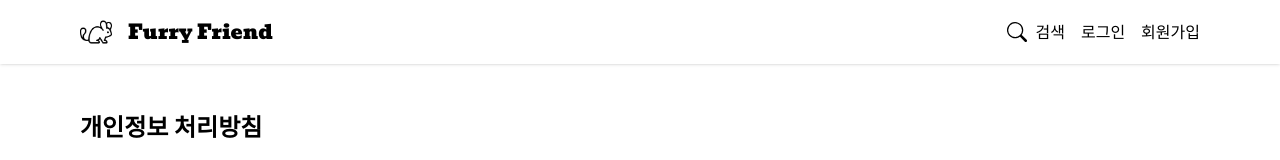
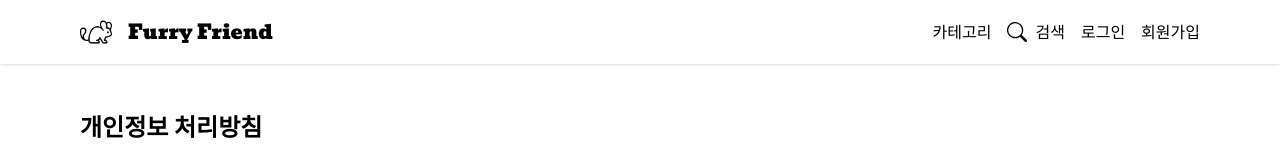
Before and after one commit to Team-Furry-Friend/furry-friend-frontend, a Next.js app: page /privacy in a window 1280 px wide. Shown: the top 160 px of the page. Built offline with nearby package versions, Linux system fonts and the light colour scheme; no server answers.

Commit message:
fix styling

```diff
--- a/src/components/buttons/SearchBtn.tsx
+++ b/src/components/buttons/SearchBtn.tsx
@@ -12,7 +12,10 @@ const SearchBtn = () => {
   };
 
   return (
-    <button onClick={onClick} className='flex gap-2 items-center rounded-full'>
+    <button
+      onClick={onClick}
+      className='h-full flex gap-2 px-2 items-center bg-white hover:bg-gray-200 mr-2'
+    >
       <BsSearch size={20} />
       <span className='hidden md:block'>검색</span>
     </button>
--- a/src/components/layouts/Header.tsx
+++ b/src/components/layouts/Header.tsx
@@ -5,6 +5,7 @@ import AuthMenus from '@/components/lists/AuthMenus';
 import AuthMenusSkeleton from '@/components/skeletons/AuthMenusSkeleton';
 import Image from 'next/image';
 import SearchBtn from '@/components/buttons/SearchBtn';
+import CategoryList from '@/components/lists/CategoryList';
 
 const font = Bevan({
   weight: '400',
@@ -31,7 +32,8 @@ const Header = () => {
           </Link>
         </h1>
 
-        <div className='flex gap-4 items-center'>
+        <div className='flex items-center h-12 md:h-16'>
+          <CategoryList />
           <SearchBtn />
 
           <Suspense fallback={<AuthMenusSkeleton />}>
--- /dev/null
+++ b/src/components/lists/CategoryList.tsx
@@ -0,0 +1,11 @@
+const CategoryList = () => {
+  return (
+    <div className='group relative h-full'>
+      <button className='h-full px-2 bg-white group-hover:bg-gray-200'>
+        카테고리
+      </button>
+    </div>
+  );
+};
+
+export default CategoryList;
```
